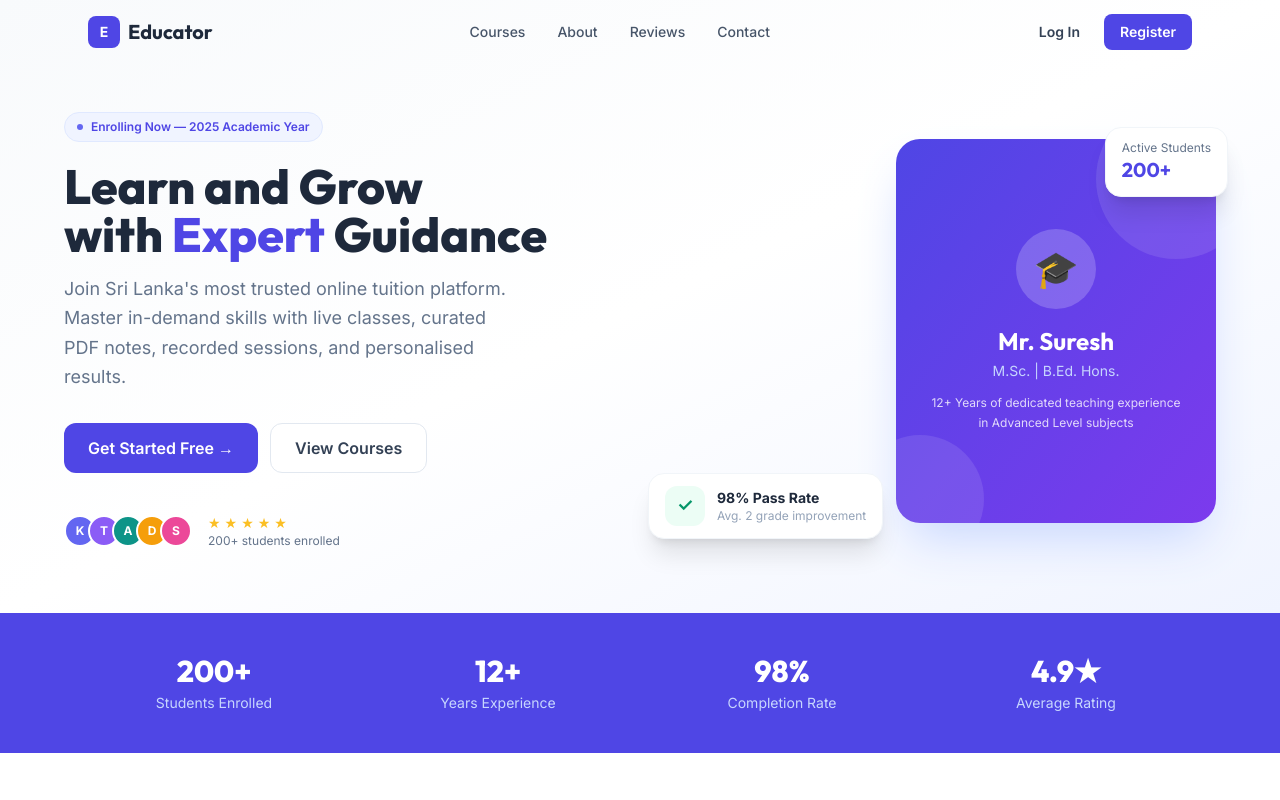
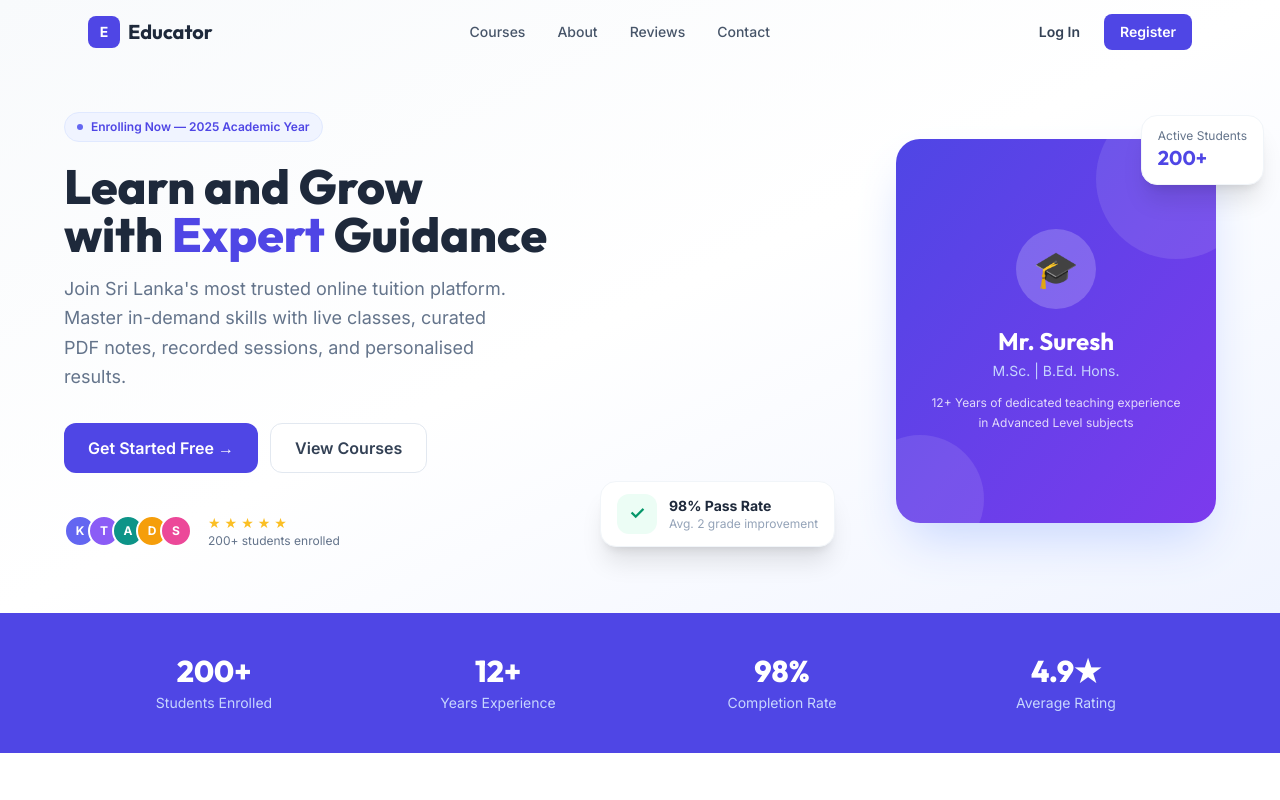
Before and after one commit to BinojCharuka/LMS_educator, a React (Vite) app in the folder client/: page / in a window 1280 px wide. Shown: the top 800 px of the page. Built offline with nearby package versions, Linux system fonts and the light colour scheme; no server answers.

Commit message:
fix: adjust position of floating badges in LandingHero to avoid overlap with character image

```diff
--- a/client/src/components/landing/LandingHero.jsx
+++ b/client/src/components/landing/LandingHero.jsx
@@ -94,16 +94,16 @@ export default function LandingHero() {
               />
 
               {/* Floating Name Badge */}
-              <div className="absolute top-12 -left-4 lg:-left-12 z-20 bg-white/90 backdrop-blur-md rounded-2xl shadow-xl px-6 py-3 border border-white/50 text-left whitespace-nowrap">
+              <div className="absolute top-12 -left-8 lg:-left-24 z-30 bg-white/90 backdrop-blur-md rounded-2xl shadow-xl px-6 py-3 border border-white/50 text-left whitespace-nowrap">
                 <p className="font-display font-bold text-slate-800 text-lg">{teacher.name}</p>
                 <p className="text-primary-600 text-sm font-medium">{teacher.qualifications}</p>
               </div>
             </div>
           ) : (
-            <div className="relative w-80 h-96 rounded-3xl bg-gradient-to-br from-primary-600 to-violet-600 shadow-2xl shadow-primary-200 flex items-center justify-center overflow-hidden">
+            <div className="relative w-80 h-96 rounded-3xl bg-gradient-to-br from-primary-600 to-violet-600 shadow-2xl shadow-primary-200 flex items-center justify-center overflow-hidden z-10">
               <div className="absolute -top-10 -right-10 w-40 h-40 bg-white/10 rounded-full" />
               <div className="absolute -bottom-10 -left-10 w-32 h-32 bg-white/10 rounded-full" />
-              <div className="text-center text-white px-8 relative z-10 w-full">
+              <div className="text-center text-white px-8 relative z-20 w-full">
                 <div className="w-20 h-20 bg-white/20 rounded-full mx-auto mb-4 flex items-center justify-center text-4xl">🎓</div>
                 <p className="font-display font-bold text-2xl line-clamp-1">{teacher.name}</p>
                 <p className="text-primary-200 text-sm mt-1 line-clamp-1">{teacher.qualifications}</p>
@@ -113,7 +113,7 @@ export default function LandingHero() {
           )}
 
           {/* Floating stat card */}
-          <div className="absolute -bottom-4 -left-4 bg-white rounded-2xl shadow-xl px-4 py-3 flex items-center gap-3 border border-slate-100">
+          <div className="absolute -bottom-6 -left-8 lg:-left-16 z-30 bg-white rounded-2xl shadow-xl px-4 py-3 flex items-center gap-3 border border-slate-100">
             <div className="w-10 h-10 bg-emerald-50 rounded-xl flex items-center justify-center text-emerald-600 font-bold text-lg">✓</div>
             <div>
               <p className="font-bold text-slate-800 text-sm">98% Pass Rate</p>
@@ -122,7 +122,7 @@ export default function LandingHero() {
           </div>
 
           {/* Floating badge */}
-          <div className="absolute -top-3 -right-3 bg-white rounded-2xl shadow-xl px-4 py-3 border border-slate-100">
+          <div className="absolute -top-6 -right-6 lg:-right-12 z-30 bg-white rounded-2xl shadow-xl px-4 py-3 border border-slate-100">
             <p className="text-xs text-slate-500">Active Students</p>
             <p className="font-display font-bold text-primary-600 text-xl">200+</p>
           </div>
```
